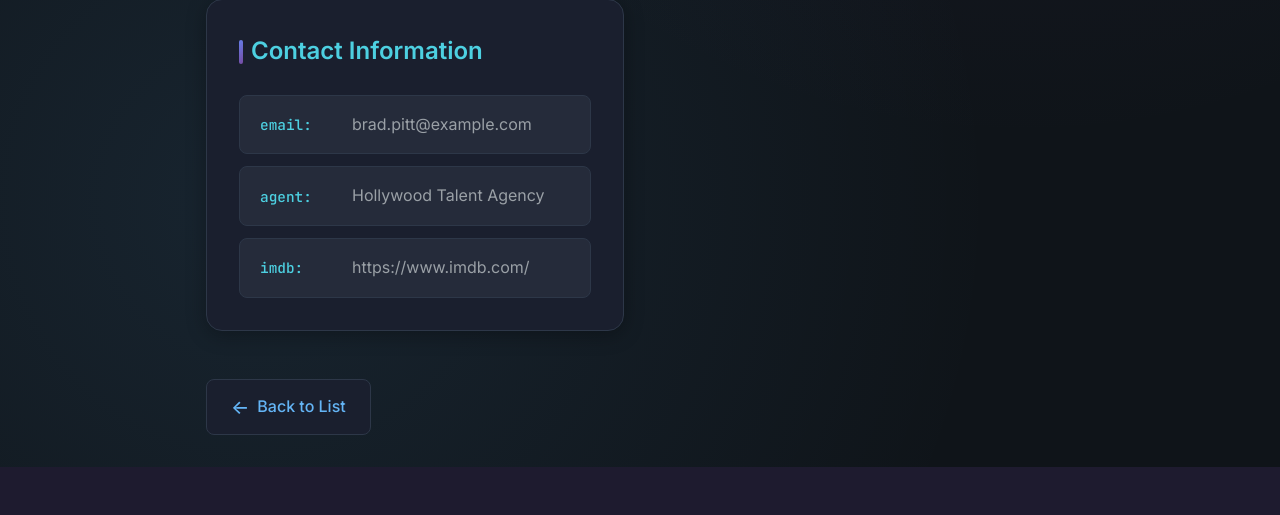
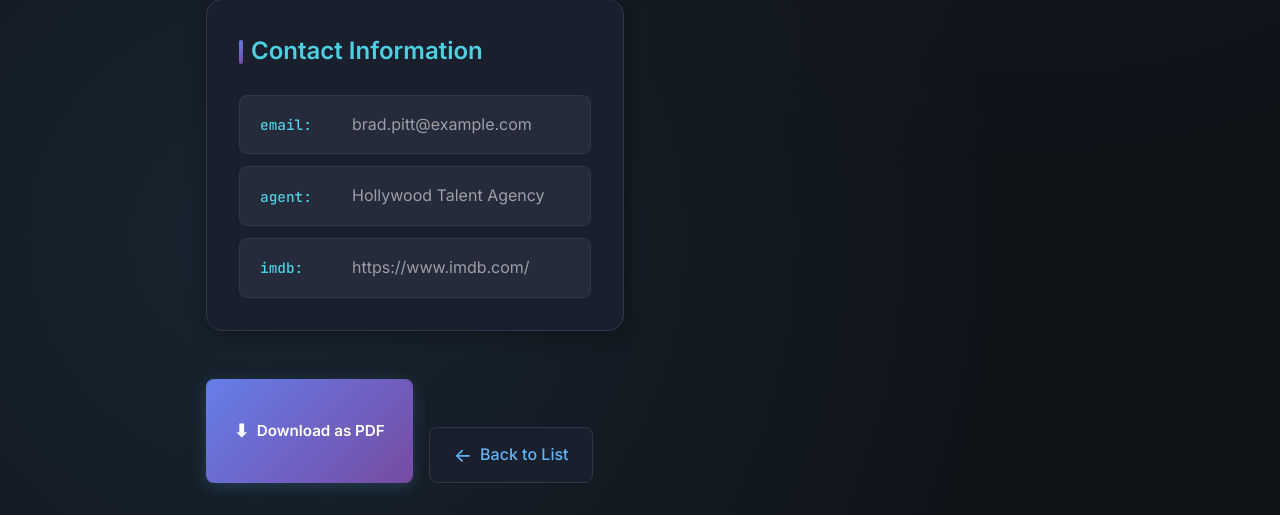
Before and after one commit to GitEagleY/DTEAM-djangopractical-test, a Django app: page /cv/1/ in a window 1280 px wide. Shown: the part 860-1375 px from the top of the page. Before the commit the page ends 1327 px from the top, so only its background shows below. Run offline with Django 5.2, Linux system fonts and the light colour scheme; data comes from the database, SQL or seed files in the repository.

Commit message:
Added feature 1

```diff
--- a/CVProject/urls.py
+++ b/CVProject/urls.py
@@ -16,7 +16,7 @@ Including another URLconf
 """
 from django.contrib import admin
 from django.urls import path
-from main.views import CVDetailView, CVListView,recent_requests, settings_view
+from main.views import CVDetailView, CVListView,recent_requests, settings_view,generate_pdf
 
 from drf_spectacular.views import (
     SpectacularAPIView,
@@ -47,4 +47,7 @@ urlpatterns = [
     path("logs/", recent_requests, name="recent_requests"),
 
     path("settings/", settings_view, name="settings"),
+
+
+    path("cv/<int:pk>/pdf/", generate_pdf, name="cv-pdf"),
 ]
--- a/main/templates/main/template_detail.html
+++ b/main/templates/main/template_detail.html
@@ -254,6 +254,64 @@
       ::-webkit-scrollbar-thumb:hover {
         background: var(--accent-cyan);
       }
+      .button-container {
+        display: flex;
+        gap: 1rem;
+        margin-top: 3rem;
+        flex-wrap: wrap;
+      }
+
+      .download-btn {
+        display: inline-flex;
+        align-items: center;
+        gap: 0.5rem;
+        padding: 0.875rem 1.75rem;
+        background: var(--gradient);
+        color: white;
+        text-decoration: none;
+        border-radius: 0.5rem;
+        font-weight: 600;
+        font-size: 0.95rem;
+        transition: all 0.2s ease;
+        box-shadow: 0 4px 15px rgba(100, 181, 246, 0.2);
+        position: relative;
+        overflow: hidden;
+      }
+
+      .download-btn::before {
+        content: "⬇";
+        font-size: 1.1rem;
+        transition: transform 0.2s ease;
+      }
+
+      .download-btn::after {
+        content: "";
+        position: absolute;
+        top: 0;
+        left: -100%;
+        width: 100%;
+        height: 100%;
+        background: linear-gradient(
+          90deg,
+          transparent,
+          rgba(255, 255, 255, 0.2),
+          transparent
+        );
+        transition: left 0.5s ease;
+      }
+
+      .download-btn:hover {
+        transform: translateY(-2px);
+        box-shadow: 0 8px 25px rgba(100, 181, 246, 0.4);
+      }
+
+      .download-btn:hover::before {
+        transform: translateY(2px);
+      }
+
+      .download-btn:hover::after {
+        left: 100%;
+      }
     </style>
   </head>
   <body>
@@ -298,8 +356,14 @@
           </ul>
         </section>
       </div>
-
-      <a href="{% url 'template_list' %}" class="back-link"> Back to List </a>
+      {% if not pdf_mode %}
+      <div class="button-container">
+        <a href="{% url 'cv-pdf' pk=object.id %}" class="download-btn">
+          Download as PDF
+        </a>
+        <a href="{% url 'template_list' %}" class="back-link"> Back to List </a>
+      </div>
+      {% endif %}
     </div>
   </body>
 </html>
--- a/main/views.py
+++ b/main/views.py
@@ -1,6 +1,15 @@
 from django.views.generic.detail import DetailView
 from django.views.generic.list import ListView
 from django.shortcuts import  render
+
+from django.http import HttpResponse
+
+from django.shortcuts import get_object_or_404
+from django.template.loader import get_template
+
+
+#from weasyprint import HTML
+
 from .models import ModelCV,RequestLog
 
 
@@ -27,3 +36,20 @@ def recent_requests(request):
 
 def settings_view(request):
     return render(request, "main/template_settings.html")
+
+def generate_pdf(request, pk):
+    cv = get_object_or_404(ModelCV, id=pk)
+    # Use the existing template
+    template = get_template("main/template_detail.html")
+    html_content = template.render(
+        {"object": cv, "pdf_mode": True})  # Pass a flag for styling
+
+    # PDF generation is currently disabled
+    # Uncomment the following lines to enable PDF generation
+    #pdf_file = HTML(string=html_content).write_pdf()
+    #response = HttpResponse(pdf_file, content_type="application/pdf")
+    #response["Content-Disposition"] = \
+    #    f'attachment; filename="{cv.firstname}_{cv.lastname}_CV.pdf"'
+
+    # Return a simple response indicating PDF generation is disabled
+    return HttpResponse("PDF generation is currently disabled")
```
